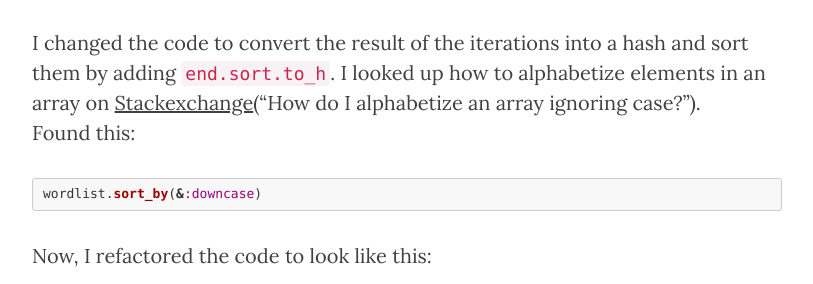
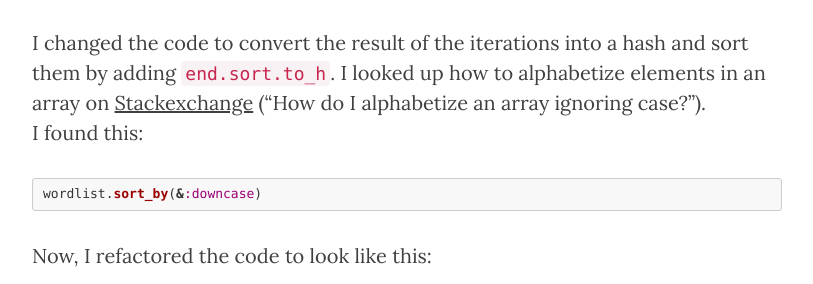
Before and after one commit to maxgrok/maxgrok.github.io_oldversion, a Jekyll site: the page built from _posts/2017-01-06-stuck.markdown, in a window 1280 px wide and 900 px high, scrolled down 2092 px. Shown: the part 140-424 px from the top of the window, without its empty margins (233-1046 px from the left). Built offline with Jekyll 4.4.1, drawn with Linux system fonts in a browser that asks for light colours; nearby versions of some CDN libraries; comment, search, counter and statistics services are not loaded.

````diff
--- a/_posts/2017-01-06-stuck.markdown
+++ b/_posts/2017-01-06-stuck.markdown
@@ -94,7 +94,7 @@ Failed examples:
 rspec ./spec/student_spec.rb:49 # School #sort is able to sort the students
 {% endhighlight %}
 
-I changed the code to convert the result of the iterations into a hash and sort them by adding ```end.sort.to_h```. I looked up how to alphabetize elements in an array on <a href="https://stackoverflow.com/questions/17799871/how-do-i-alphabetize-an-array-ignoring-case">Stackexchange</a>("How do I alphabetize an array ignoring case?").<br> Found this:
+I changed the code to convert the result of the iterations into a hash and sort them by adding ```end.sort.to_h```. I looked up how to alphabetize elements in an array on <a href="https://stackoverflow.com/questions/17799871/how-do-i-alphabetize-an-array-ignoring-case">Stackexchange</a>  ("How do I alphabetize an array ignoring case?").<br> I found this:
 {% highlight ruby %}
 wordlist.sort_by(&:downcase)
 {% endhighlight %}
````
